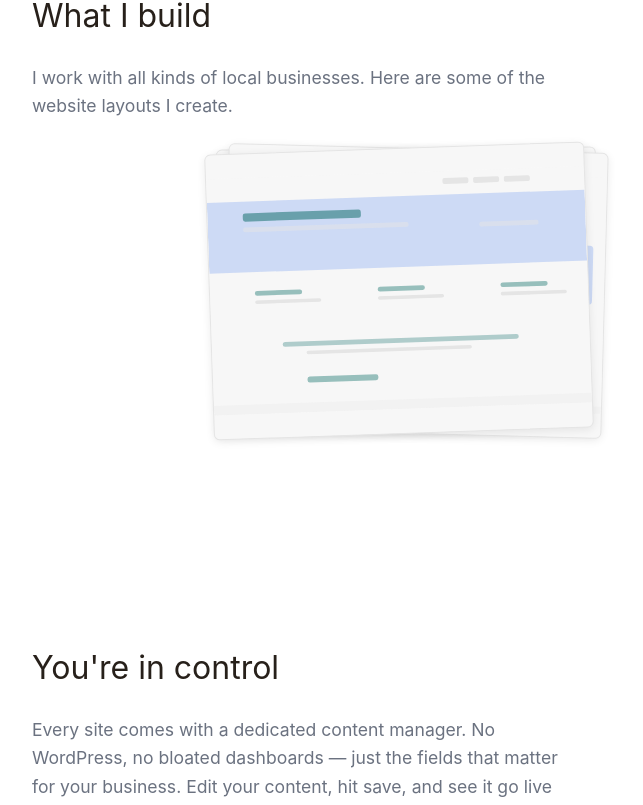
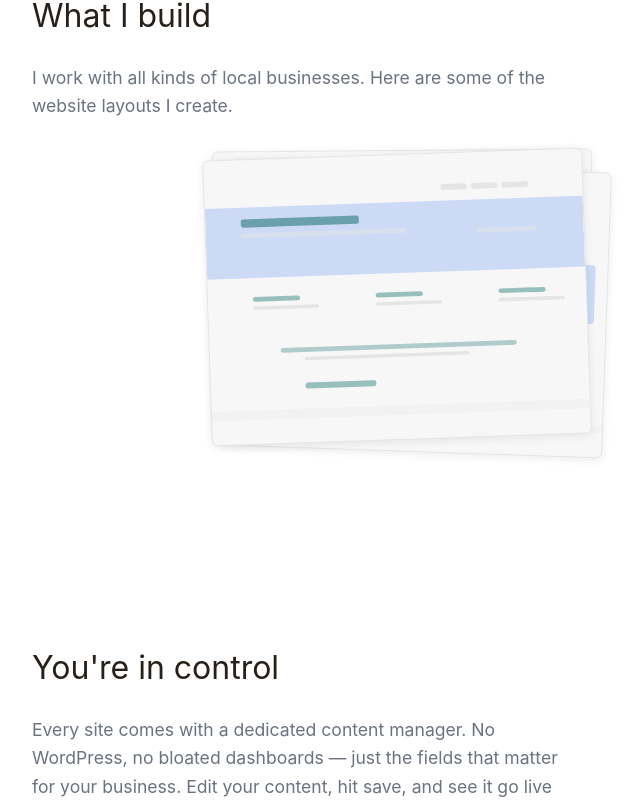
Before and after one commit to jacoblbagent/broughton-web-development, a React (Vite) app: page / in a window 1280 px wide. Shown: the part 2192-2997 px from the top of the page, without its empty margins (233-876 px from the left). Built offline with nearby package versions, Linux system fonts and the light colour scheme.

Commit message:
Fix wireframe layout: left:50% centering with calc() + top offsets for scattered stacking on all viewports

```diff
--- a/src/pages/Home/Home.css
+++ b/src/pages/Home/Home.css
@@ -80,21 +80,19 @@
 .wireframe-showcase {
   position: relative;
   min-height: 260px;
-  display: flex;
-  justify-content: center;
-  align-items: center;
   margin-top: 1.5rem;
 }
 
 .wireframe-card {
   position: absolute;
+  left: 50%;
+  width: 85%;
   max-width: 380px;
-  width: 85%;
   background: var(--color-surface);
   border: 1px solid var(--color-border);
   border-radius: 6px;
   overflow: hidden;
-  transition: opacity 0.3s ease, z-index 0s;
+  transition: opacity 0.3s ease;
   box-shadow: 0 2px 8px rgba(0,0,0,0.08);
   cursor: default;
 }
--- a/src/pages/Home/Home.tsx
+++ b/src/pages/Home/Home.tsx
@@ -798,16 +798,20 @@ export default function Home() {
           {wireframeIndices.map((idx, i) => {
             const w = wireframes[idx];
             const Frame = w.render;
-            const offset = i === 0 ? -8 : i === 1 ? 8 : 0;
-            const rotate = i === 0 ? -2 : i === 1 ? 1.5 : -0.5;
-            const zOffset = i === 0 ? 2 : i === 1 ? 1 : 0;
+            const offsets = [
+              { x: -10, y: -6, r: -2, z: 3 },
+              { x: 10, y: 6, r: 2, z: 2 },
+              { x: -4, y: -10, r: -0.5, z: 1 },
+            ];
+            const o = offsets[i % offsets.length];
             return (
               <div
                 key={`${idx}-${i}`}
                 className={`wireframe-card${wireframeFading ? " fade-out" : ""}`}
                 style={{
-                  zIndex: zOffset,
-                  transform: `translateX(${offset}px) rotate(${rotate}deg)`,
+                  zIndex: o.z,
+                  top: `${o.y}px`,
+                  transform: `translateX(calc(-50% + ${o.x}px)) rotate(${o.r}deg)`,
                 }}
               >
                 <div className="wireframe-frame">
```
